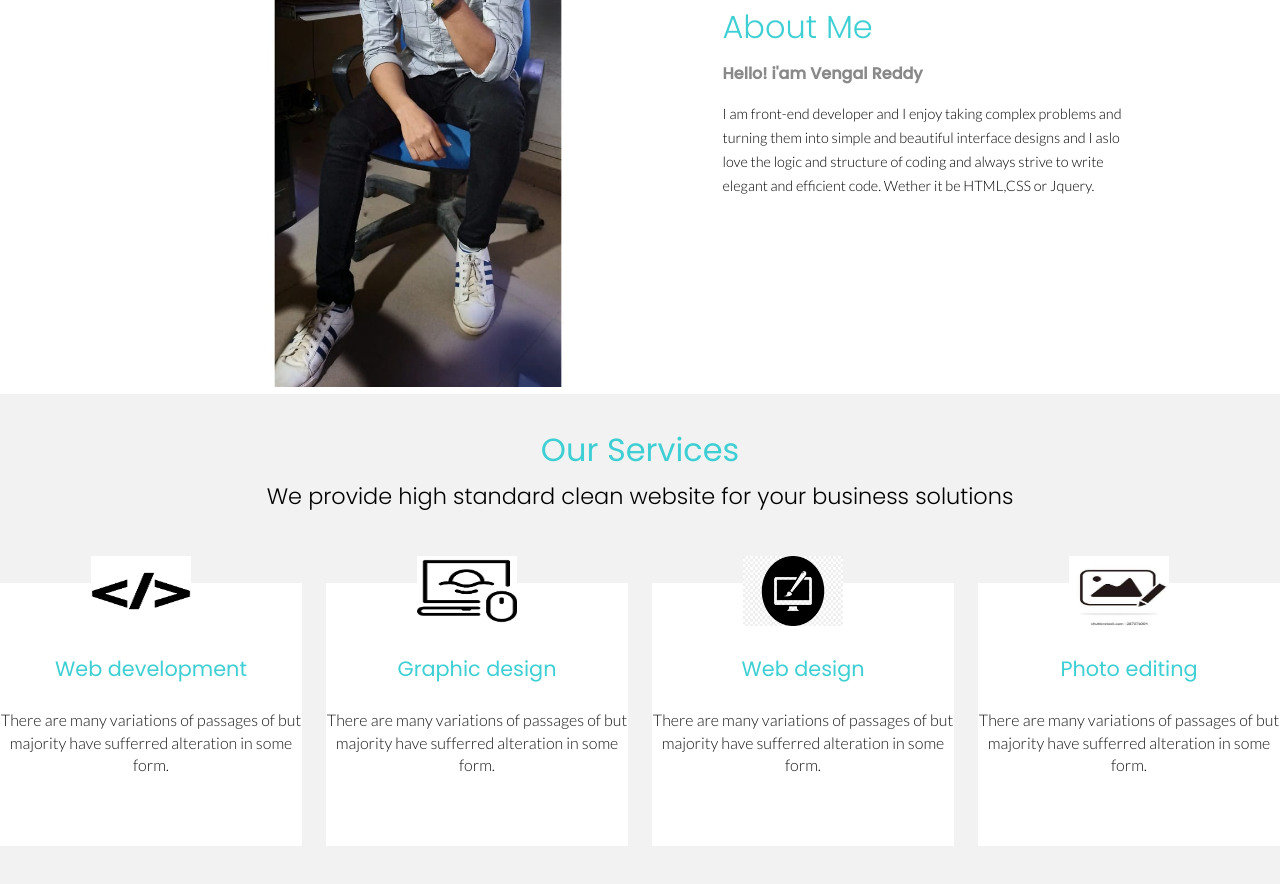
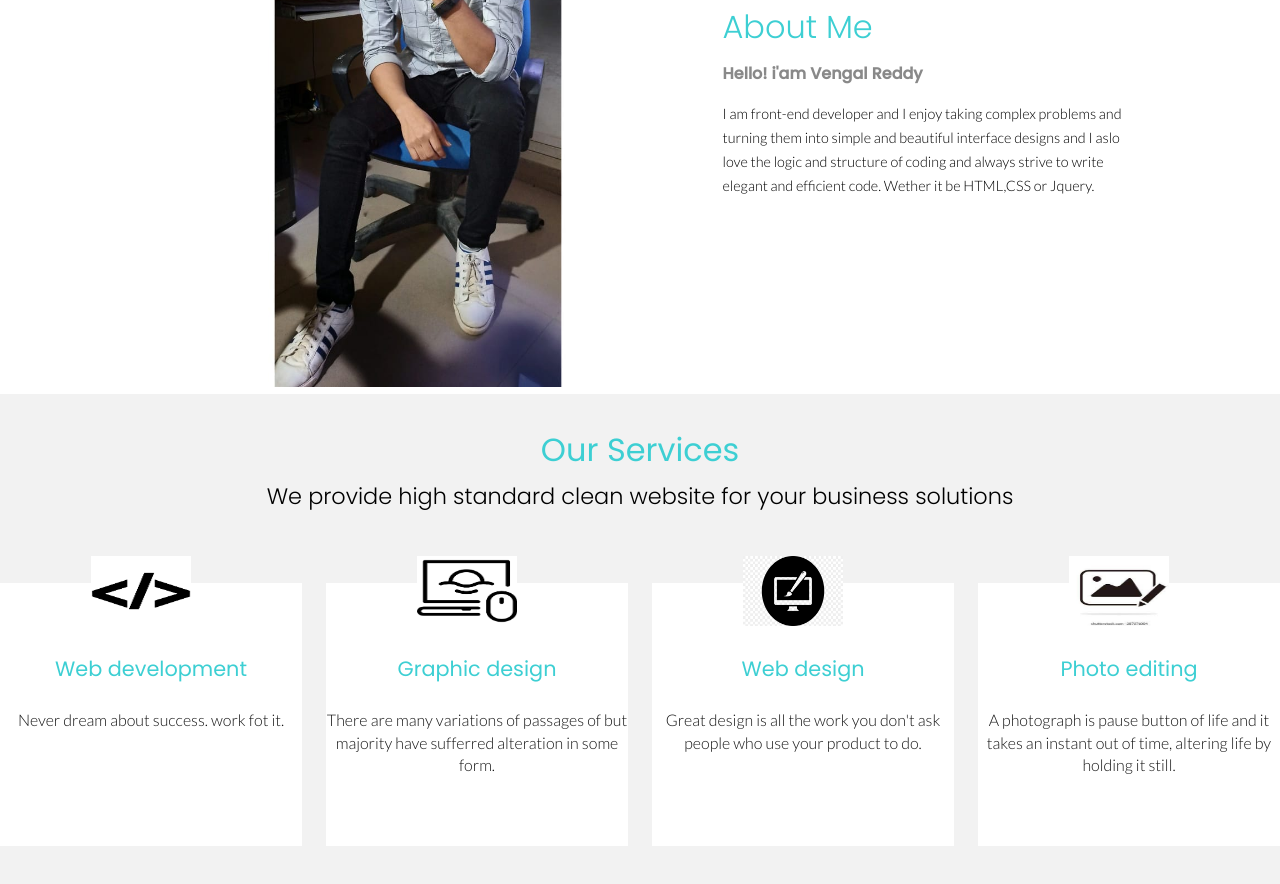
Before and after one commit to vengalreddy20/MyPortofolia, a plain HTML site: page index.html in a window 1280 px wide. Shown: the part 945-1829 px from the top of the page. Drawn offline with Linux system fonts and the light colour scheme.

Commit message:
first commit

```diff
--- a/index.html
+++ b/index.html
@@ -74,7 +74,7 @@
                 <div class="card">
                     <img src="images/web development.png" alt="">
                     <h2>Web development</h2>
-                    <p>There are many variations of passages of but majority have sufferred alteration in some form.</p>
+                    <p>Never dream about success. work fot it.</p>
                 </div>
                 <div class="card">
                     <img src="images/graphic design.png" alt="">
@@ -84,12 +84,12 @@
                 <div class="card">
                     <img src="images/web design.jpg" alt="">
                     <h2>Web design</h2>
-                    <p>There are many variations of passages of but majority have sufferred alteration in some form.</p>
+                    <p>Great design is all the work you don't ask people who use your product to do. </p>
                 </div>
                 <div class="card">
                     <img src="images/photo editing.jpg" alt="">
                     <h2>Photo editing</h2>
-                    <p>There are many variations of passages of but majority have sufferred alteration in some form.</p>
+                    <p>A photograph is pause button of life and it takes an instant out of time, altering life by holding it still.</p>
                 </div>
 
 
```
